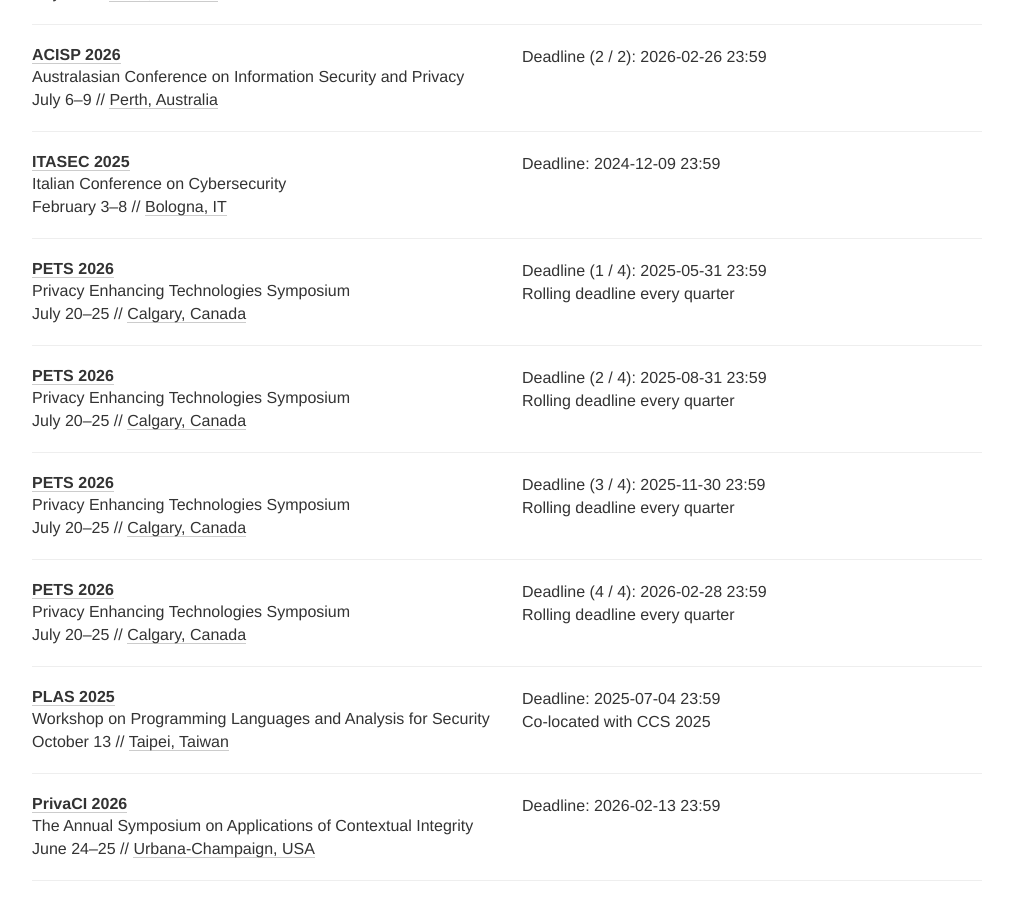
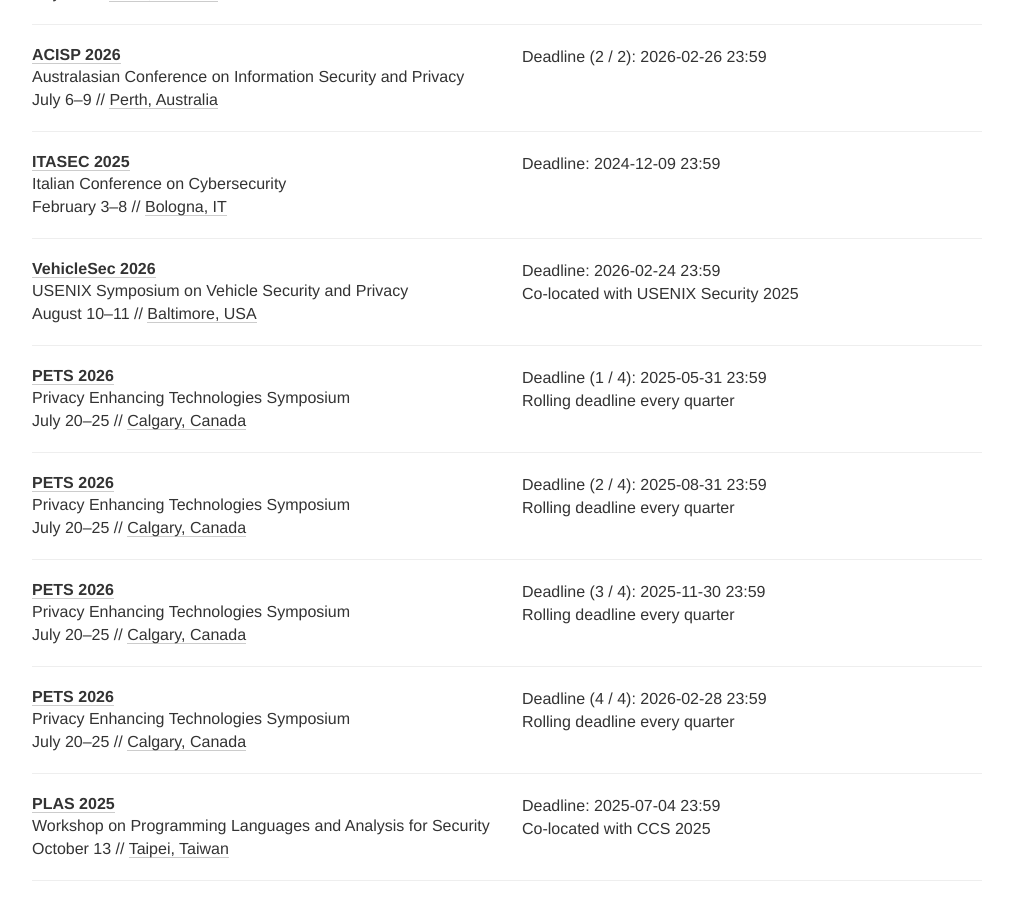
Before and after one commit to sec-deadlines/sec-deadlines.github.io, a Jekyll site: the page built from index.html, in a window 1280 px wide and 900 px high, scrolled down 4691 px. Shown: the whole window, without its empty margins (133-1146 px from the left). Built offline with Jekyll 4.4.1, drawn with Linux system fonts in a browser that asks for light colours; nearby versions of some CDN libraries; comment, search, counter and statistics services are not loaded.

Commit message:
Update conferences.yml
Add 4th USENIX Symposium on Vehicle Security and Privacy

```diff
--- a/_data/conferences.yml
+++ b/_data/conferences.yml
@@ -285,6 +285,16 @@
   date: February 3-8
   place: Bologna, IT
   tags: [SEC, CONF]
+
+- name: VehicleSec
+  description: USENIX Symposium on Vehicle Security and Privacy
+  year: 2026
+  link: https://www.usenix.org/conference/vehiclesec26
+  comment: Co-located with USENIX Security 2025
+  deadline: ["2026-02-24 23:59"]
+  date: August 10-11
+  place: Baltimore, USA
+  tags: [SEC, PRIV, CONF]
 
 # Privacy
 
```
